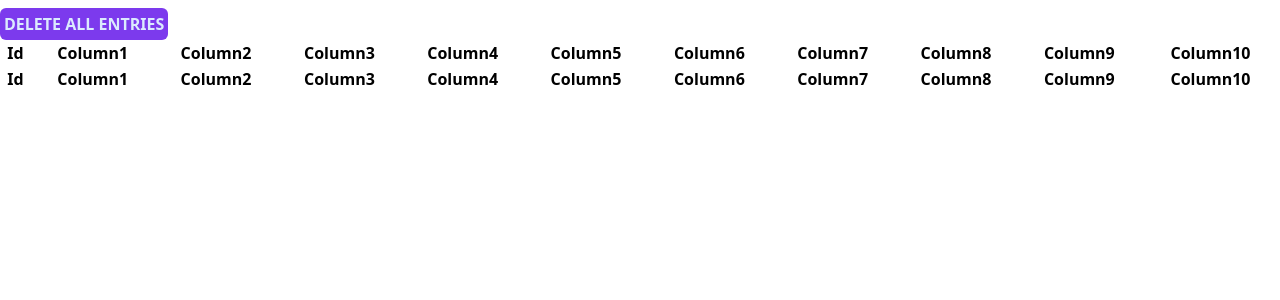
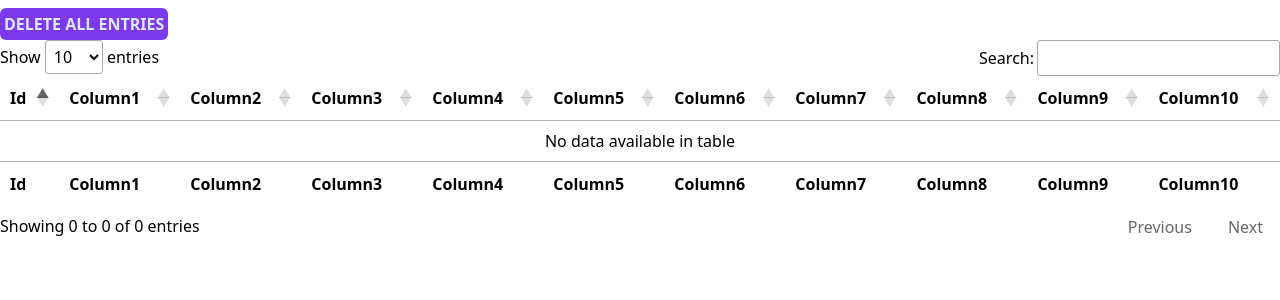
Before and after one commit to raghavsharma007/PCOMP-REST, a Django app: page /dbtable/ in a window 1280 px wide. Shown: the part 40-340 px from the top of the page. Run offline with Django 3.2, Linux system fonts and the light colour scheme; data that the repository does not hold is empty; parts of the project's set-up code (start-up, migrations or seed data) failed here and were passed over; some libraries are stand-ins or nearby versions.

Commit message:
data table added

```diff
--- a/REST/templates/REST/dbtable.html
+++ b/REST/templates/REST/dbtable.html
@@ -15,7 +15,8 @@
         <form method="POST" action="{% url 'REST:dbtable' %}">{% csrf_token %}
             <button type="submit" class='bg-purple-600 hover:bg-purple-700 focus:outline-none focus:ring-2 focus:ring-purple-600 focus:ring-opacity-50 p-1 uppercase text-blue-100 font-semibold rounded-md mt-2'>Delete all entries</button>
         </form>
-        <table id="example" class="display" style="width:100%">
+
+            <table id="db_table" class="w-full">
                 <thead>
                     <tr>
                         <th>Id</th>
@@ -31,7 +32,7 @@
                         <th>Column10</th>
                     </tr>
                 </thead>
-            <tbody>
+                <tbody class="">
                     {% for i in dbdata %}
                         <tr>
                             <td>{{ i.id }}</td>
@@ -66,11 +67,12 @@
             </table>
     </div>
 </body>
+<script src="https://code.jquery.com/jquery-3.5.1.js"></script>
+<script src="https://cdn.datatables.net/1.10.24/js/jquery.dataTables.min.js"></script>
+<script src="https://cdn.datatables.net/responsive/2.2.3/js/dataTables.responsive.min.js"></script>
 <script>
     $(document).ready(function() {
-    $('#example').DataTable();
+        $('#db_table').DataTable();
     } );
 </script>
-<script src="https://code.jquery.com/jquery-3.5.1.js"></script>
-<script src="https://cdn.datatables.net/1.10.24/js/jquery.dataTables.min.js"></script>
 </html>
--- a/REST/templates/REST/get.html
+++ b/REST/templates/REST/get.html
@@ -22,8 +22,8 @@
         </div>
     </form>
     <!-- <a href="{% url 'REST:view_data' %}">All test data</a> -->
-    <div class="w-40 text-center m-auto p-2 mt-2 bg-green-400 p-2 rounded-md font-semibold text-green-800 focus:ring-2 focus:ring-green-700 uppercase">
-        <a href="{% url 'REST:dbtable' %}" class="">See DB table</a>
+    <div class="w-40 m-auto">
+        <a href="{% url 'REST:dbtable' %}" class="text-center p-2 mt-2 bg-green-400 p-2 rounded-md font-semibold text-green-800 focus:ring-2 focus:ring-green-700 uppercase">See DB table</a>
     </div>
 </body>
 </html>
--- a/REST/templates/REST/index.html
+++ b/REST/templates/REST/index.html
@@ -15,8 +15,8 @@
             <a class="bg-blue-400 p-4 rounded-md mx-2 font-semibold text-gray-800 focus:ring-2 focus:ring-blue-600" href="{% url 'REST:put' %}">PUT</a>
             <a class="bg-blue-400 p-4 rounded-md mx-2 font-semibold text-gray-800 focus:ring-2 focus:ring-blue-600" href="{% url 'REST:dbtable' %}">DELETE</a>
             <!-- <li><a href="{% url 'REST:security' %}">Securing REST APIs</a></li> -->
-        <div>
-        <div>
+        </div>
+        <div class="">
             <a class="bg-green-400 p-4 rounded-md mx-2 font-semibold text-green-800 focus:ring-2 focus:ring-green-700" href="{% url 'REST:dbtable' %}">DATABASE</a>
         </div>
 </body>
```
Also changed, not shown: REST/templates/REST/result.html (+6 -2 lines). Lines whose indentation alone changed are shown as unchanged.
